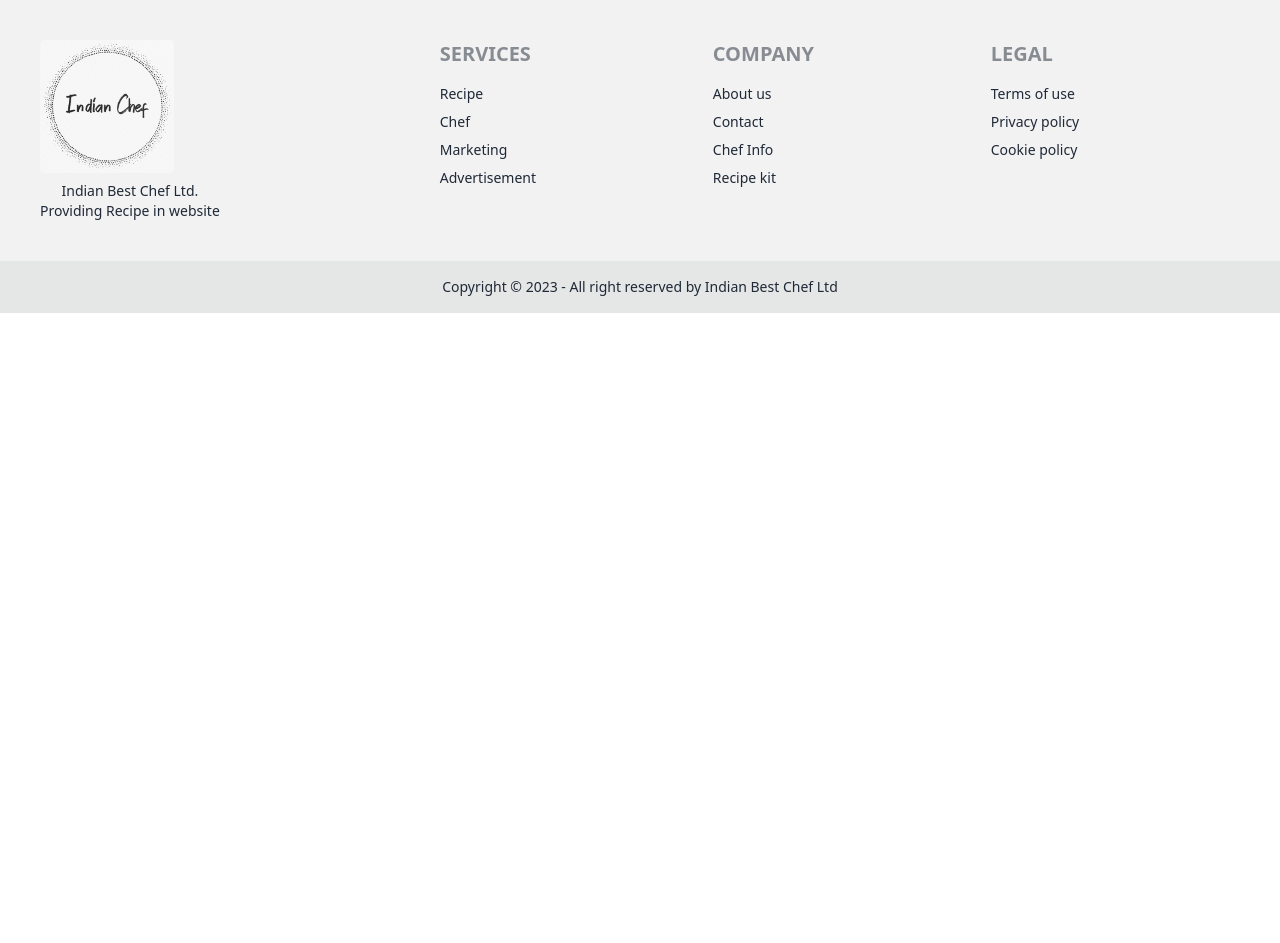
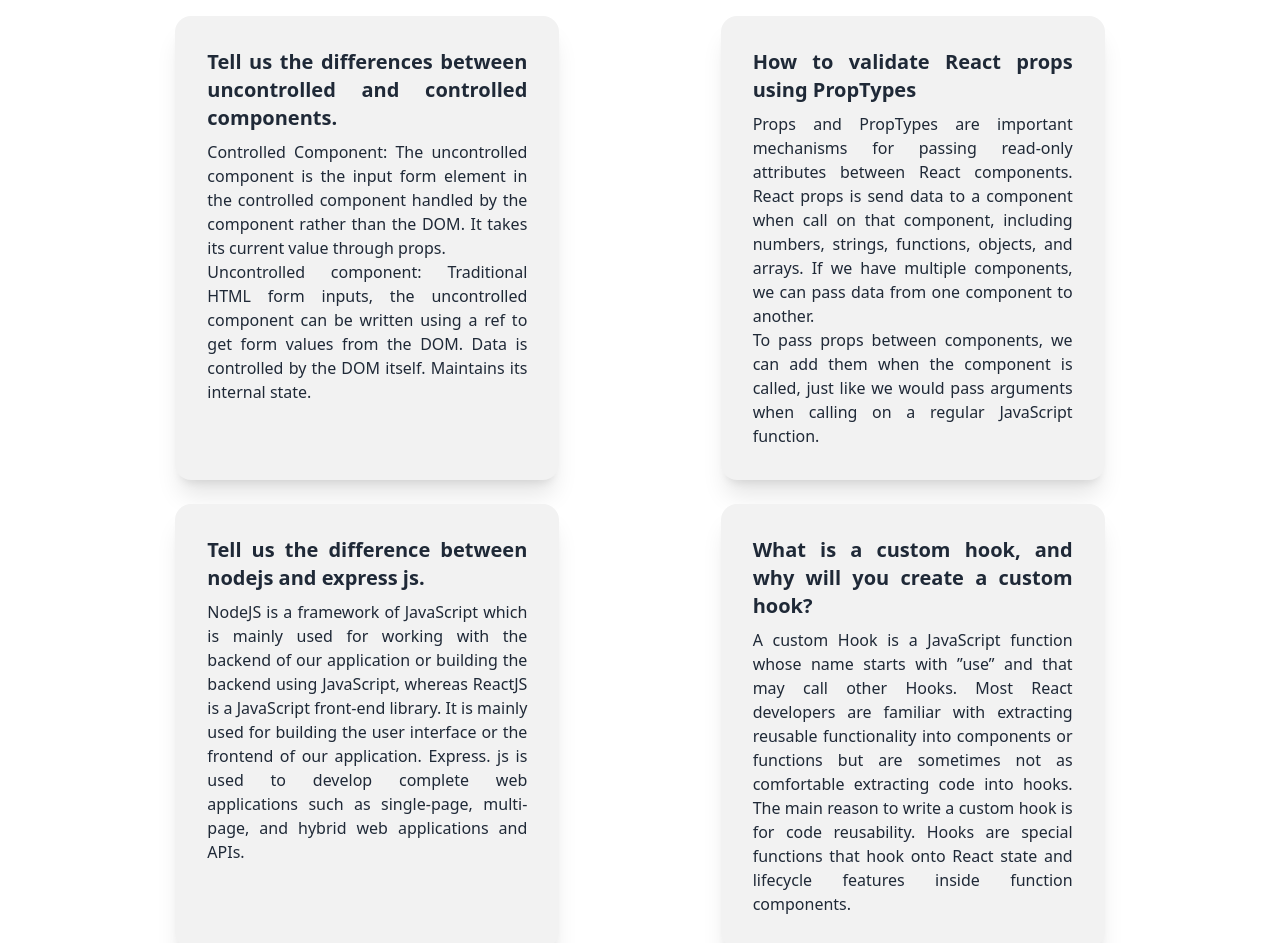
Before and after one commit to Pronoy568/IndianChef, a React (Vite) app: page /blog in a window 1280 px wide. Shown: the part 129-1072 px from the top of the page. Before the commit the page ends 800 px from the top, so only its background shows below. Built offline with nearby package versions, Linux system fonts and the light colour scheme; no server answers.

Commit message:
Add react-to-pdf and react-lazy-load

```diff
--- a/package.json
+++ b/package.json
@@ -19,8 +19,10 @@
     "react-dom": "^18.2.0",
     "react-hook-form": "^7.43.9",
     "react-hot-toast": "^2.4.1",
+    "react-lazy-load": "^4.0.1",
     "react-loader-spinner": "^5.3.4",
     "react-router-dom": "^6.11.0",
+    "react-to-pdf": "^0.0.14",
     "react-toast": "^1.0.3",
     "react-toastify": "^9.1.2",
     "sort-by": "^1.2.0"
--- a/src/Pages/Authentication/Registration/Registration.jsx
+++ b/src/Pages/Authentication/Registration/Registration.jsx
@@ -1,6 +1,8 @@
 import React, { useContext, useState } from "react";
 import { Link, useLocation, useNavigate } from "react-router-dom";
 import { AuthContext } from "../../../AuthProvider/AuthProvider";
+import { getAuth, updateProfile } from "firebase/auth";
+const auth = getAuth();
 
 const Registration = () => {
   const [successMessage, setSuccessMessage] = useState("");
@@ -22,11 +24,27 @@
     EmailRegister(emailValue, passwordValue)
       .then((result) => {
         console.log(result.user);
-        setSuccessMessage("Registration successfully !!!");
+        (result.displayName = displayName),
+          (result.photoURL = photoURL),
+          setSuccessMessage("Registration successfully !!!");
         setErrorMessage("");
         navigate(from, { replace: true });
         target.reset();
-        updateUserData(result.user, displayName, photoURL);
+        // updateUserData(result.user, displayName, photoURL);
+        updateProfile(result.user, {
+          displayName: displayName,
+          photoURL: photoURL,
+        })
+          .then(() => {
+            setSuccessMessage("Profile Updated!!!");
+            setErrorMessage("");
+          })
+          .catch((error) => {
+            console.log(error);
+            const errorMessage = error.message;
+            setErrorMessage(errorMessage);
+            setSuccessMessage("");
+          });
       })
       .catch((error) => {
         const errorMessage = error.message;
@@ -35,19 +53,34 @@
       });
   };
 
-  const updateUserData = (user, name, photo) => {
-    profileUpdate(user, name, photo)
-      .then(() => {
-        setSuccessMessage("Profile Updated!!!");
-        setErrorMessage("");
-      })
-      .catch((error) => {
-        console.log(error);
-        const errorMessage = error.message;
-        setErrorMessage(errorMessage);
-        setSuccessMessage("");
-      });
-  };
+  // const updateUserData = (user, name, photo) => {
+  //   profileUpdate(user, name, photo)
+  //     .then(() => {
+  //       setSuccessMessage("Profile Updated!!!");
+  //       setErrorMessage("");
+  //     })
+  //     .catch((error) => {
+  //       console.log(error);
+  //       const errorMessage = error.message;
+  //       setErrorMessage(errorMessage);
+  //       setSuccessMessage("");
+  //     });
+  // };
+
+  // const updateUserData = (user, name, photo) => {
+  //   updateProfile(auth.currentUser, {
+  //     displayName: "Jane Q. User",
+  //     photoURL: "https://example.com/jane-q-user/profile.jpg",
+  //   })
+  //     .then(() => {
+  //       // Profile updated!
+  //       // ...
+  //     })
+  //     .catch((error) => {
+  //       // An error occurred
+  //       // ...
+  //     });
+  // };
 
   return (
     <div className="bg-base-200">
@@ -98,7 +131,13 @@
                 <label className="label">
                   <span className="label-text">Photo URL</span>
                 </label>
-                <input type="file" name="photo" required />
+                <input
+                  type="text"
+                  placeholder="Enter Your Photo URL"
+                  className="input input-bordered"
+                  name="photo"
+                  required
+                />
                 <label className="label">
                   <Link
                     to="/login"
--- a/src/Pages/Blog/Blog.jsx
+++ b/src/Pages/Blog/Blog.jsx
@@ -1,9 +1,93 @@
 import React from "react";
+import Pdf from "react-to-pdf";
+
+const ref = React.createRef();
 
 const Blog = () => {
   return (
     <div>
-      <h1>Blog</h1>
+      <div className="text-center">
+        <Pdf targetRef={ref} filename="code-example.pdf">
+          {({ toPdf }) => (
+            <button className="btn btn-accent mt-8" onClick={toPdf}>
+              Generate Pdf
+            </button>
+          )}
+        </Pdf>
+      </div>
+      <div
+        ref={ref}
+        className="py-10 w-10/12 text-justify mx-auto grid grid-cols-1 md:grid-cols-2 justify-items-center justify-stretch gap-6"
+      >
+        <div className="card w-96 bg-base-200 hover:bg-base-100 shadow-xl">
+          <div className="card-body">
+            <h2 className="card-title">
+              Tell us the differences between uncontrolled and controlled
+              components.
+            </h2>
+            <p>
+              Controlled Component: The uncontrolled component is the input form
+              element in the controlled component handled by the component
+              rather than the DOM. It takes its current value through props.
+              <br />
+              Uncontrolled component: Traditional HTML form inputs, the
+              uncontrolled component can be written using a ref to get form
+              values from the DOM. Data is controlled by the DOM itself.
+              Maintains its internal state.
+            </p>
+          </div>
+        </div>
+        <div className="card w-96 bg-base-200 hover:bg-base-100 shadow-xl">
+          <div className="card-body">
+            <h2 className="card-title">
+              How to validate React props using PropTypes
+            </h2>
+            <p>
+              Props and PropTypes are important mechanisms for passing read-only
+              attributes between React components. React props is send data to a
+              component when call on that component, including numbers, strings,
+              functions, objects, and arrays. If we have multiple components, we
+              can pass data from one component to another.
+              <br />
+              To pass props between components, we can add them when the
+              component is called, just like we would pass arguments when
+              calling on a regular JavaScript function.
+            </p>
+          </div>
+        </div>
+        <div className="card w-96 bg-base-200 hover:bg-base-100 shadow-xl">
+          <div className="card-body">
+            <h2 className="card-title">
+              Tell us the difference between nodejs and express js.
+            </h2>
+            <p>
+              NodeJS is a framework of JavaScript which is mainly used for
+              working with the backend of our application or building the
+              backend using JavaScript, whereas ReactJS is a JavaScript
+              front-end library. It is mainly used for building the user
+              interface or the frontend of our application. Express. js is used
+              to develop complete web applications such as single-page,
+              multi-page, and hybrid web applications and APIs.
+            </p>
+          </div>
+        </div>
+        <div className="card w-96 bg-base-200 hover:bg-base-100 shadow-xl">
+          <div className="card-body">
+            <h2 className="card-title">
+              What is a custom hook, and why will you create a custom hook?
+            </h2>
+            <p>
+              A custom Hook is a JavaScript function whose name starts with
+              ”use” and that may call other Hooks. Most React developers are
+              familiar with extracting reusable functionality into components or
+              functions but are sometimes not as comfortable extracting code
+              into hooks. The main reason to write a custom hook is for code
+              reusability. Hooks are special functions that hook onto React
+              state and lifecycle features inside function components.
+            </p>
+          </div>
+        </div>
+      </div>
     </div>
   );
 };
--- a/src/Pages/Home/Chef/ChefDisplay.jsx
+++ b/src/Pages/Home/Chef/ChefDisplay.jsx
@@ -1,4 +1,5 @@
 import React from "react";
+import LazyLoad from "react-lazy-load";
 import { Link } from "react-router-dom";
 
 const ChefDisplay = (props) => {
@@ -10,7 +11,9 @@
       <div className="card w-96 bg-base-100 hover:bg-slate-200 shadow-xl pt-3">
         <div className="flex items-center justify-center">
           <figure>
-            <img className="rounded-lg" src={chefImage} alt={chefName} />
+            <LazyLoad offset={300} threshold={0.95}>
+              <img className="rounded-lg" src={chefImage} alt={chefName} />
+            </LazyLoad>
           </figure>
           <div className="px-4 text-justify">
             <h1 className="card-title text-xl font-bold">{chefName}</h1>
```
Also changed, not shown: 1 other file (tests, documents, lock files or other folders).
